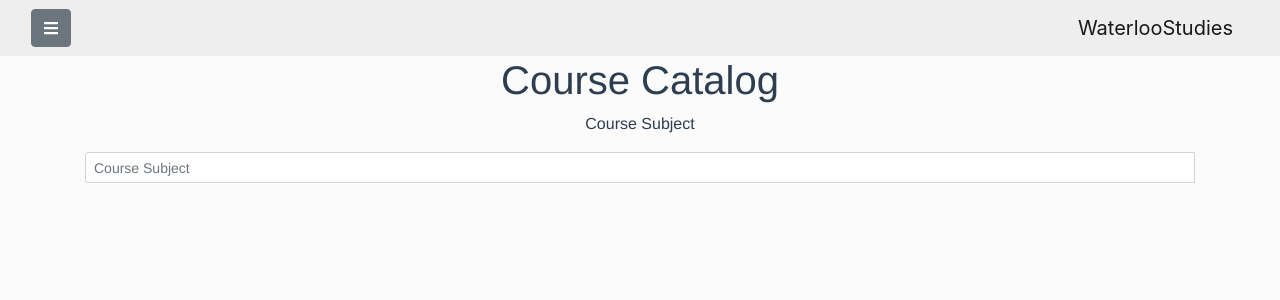
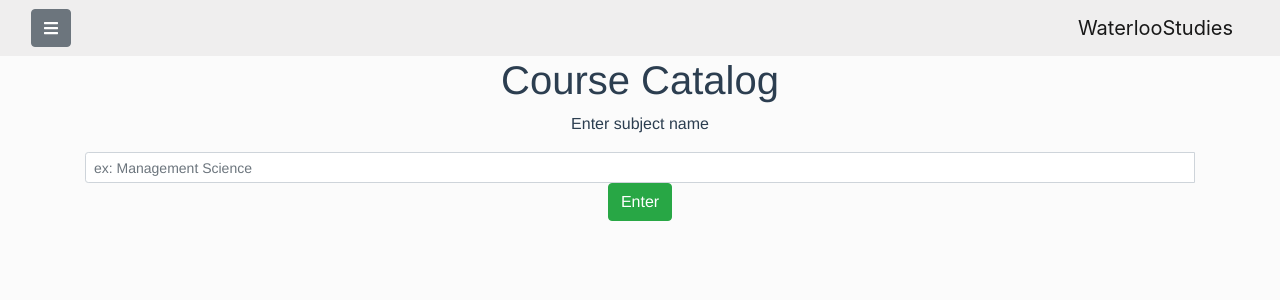
Before and after one commit to s34fu/WaterlooStudies, a Vue app: page /course_catalog in a window 1280 px wide. Shown: the top 300 px of the page. Built offline with nearby package versions, Linux system fonts and the light colour scheme.

Commit message:
get courses by subject code

```diff
--- a/src/Backend/CourseHandler.js
+++ b/src/Backend/CourseHandler.js
@@ -54,10 +54,20 @@ const getAllCourses = async() => {
 	return rtn;
 };
 
+const getCoursesBySubjectCode = async subjectCode => {
+	try {
+		return await CourseService.getCoursesBySubjectCode(subjectCode);
+	} catch (e) {
+		console.error(e);
+		return null;
+	}
+};
+
 module.exports = {
 	getUniqueCourseGroupsByProgram,
 	getCourseGroupsByProgram,
 	getPrereqByCourseCode,
 	getCourseTitleByCourseCode,
-	getAllCourses
+	getAllCourses,
+	getCoursesBySubjectCode
 };
--- a/src/Backend/Service/CourseService.js
+++ b/src/Backend/Service/CourseService.js
@@ -36,9 +36,19 @@ const getAllCourses = async() => {
 	return new Promise(resolve => resolve(Courses));
 };
 
+const getCoursesBySubjectCode = async(subjectCode) => {
+	let rtn = {};
+	for(const courseKey in Courses){
+		const course = Courses[courseKey];
+		if(course.subjectCode == subjectCode) rtn[courseKey] = course;
+	}
+	return rtn;
+};
+
 module.exports = {
 	getAllRequiredCourseGroups,
 	getPrereqByCourseCode,
 	getCourseTitleByCourseCode,
-	getAllCourses
+	getAllCourses,
+	getCoursesBySubjectCode
 };
--- a/src/views/CourseCatalog.vue
+++ b/src/views/CourseCatalog.vue
@@ -2,51 +2,45 @@
     <div class="container">
 		<h1>Course Catalog</h1>
 		<div>
-		<p>Course Subject</p>
-		<b-input-group size="sm">
-					<b-form-input v-model="userCourse" placeholder="Course Subject" list="availCoursesList"></b-form-input>
+			<p>Enter subject name</p>
+			<b-input-group size="sm">
+				<b-form-input v-model="userSubject" placeholder="ex: Management Science" list="availCoursesList"></b-form-input>
 					<datalist id="availCoursesList">
-						<option v-for="(data, index) in availSubjects" :key="index">{{data.subjectName}}</option>
+						<option v-for="(data, index) in availSubjects" :key="index">{{ data.subjectCode }} - {{ data.subjectName }}</option>
 					</datalist>
-
-				</b-input-group>
-
+			</b-input-group>
+			<b-button variant="success" @click="showSubjectTable()">Enter</b-button>
 		</div>
 	</div>
 
 </template>
 
 <script>
-
-const { CacheService } = require('@/Backend/Service');
 const { Subjects } = require('@/Backend/Database');
+const { CourseHandler } = require('@/Backend');
 export default {
 	name: 'CourseCatalogPage',
 	// all class variables
 	data() {
 		return {
-			courseCode: '',
-
-			userCourse: '',
 			availSubjects: [],
+			userSubject: ''
 		};
 	},
 	// all methods to use
 	methods: {
-
-
+		showSubjectTable: async function(){
+			const userSubjectCode = this.userSubject.split('-')[0].trim();
+			// validate user subject
+			if(!(userSubjectCode in Subjects)){
+				alert(`${userSubjectCode} cannot be found`);
+			}
+			const courses = await CourseHandler.getCoursesBySubjectCode(userSubjectCode);
+			console.log(courses);
+		}
 	},
 	// detect variable changes
 	watch: {
-		courseCode: function(){
-
-		},
-		userCourse: function() {
-			CacheService.set('userCourse', this.userCourse);
-		},
-
-
-
 	},
 	async created() {
 		let subjects = [];
@@ -55,11 +49,8 @@ export default {
 				'subjectCode': code,
 				'subjectName': Subjects[code]
 			});
-
 		}
 		this.availSubjects = subjects;
-
 	}
-
 };
 </script>
--- a/src/views/Home.vue
+++ b/src/views/Home.vue
@@ -21,7 +21,7 @@
 						</div>
 						<div style="text-align: left">
 							<p>Avoid the hassle of the Excel credit tracking sheet <font-awesome-icon icon="check-circle" style="color: green" /> </p>
-							<p>View all the available courses <font-awesome-icon icon="check-circle" style="color: green" /></p>
+							<p>View all available courses <font-awesome-icon icon="check-circle" style="color: green" /></p>
 							<p>Get an overview of course prerequisites <font-awesome-icon icon="check-circle" style="color: green" /> </p>
 						</div>
 					</div>
```
